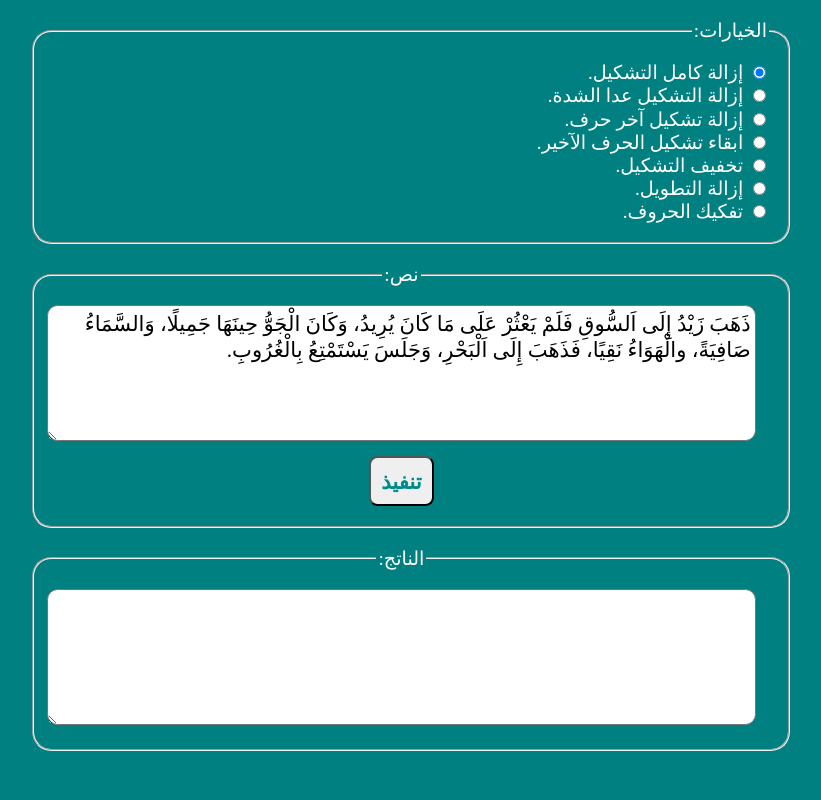
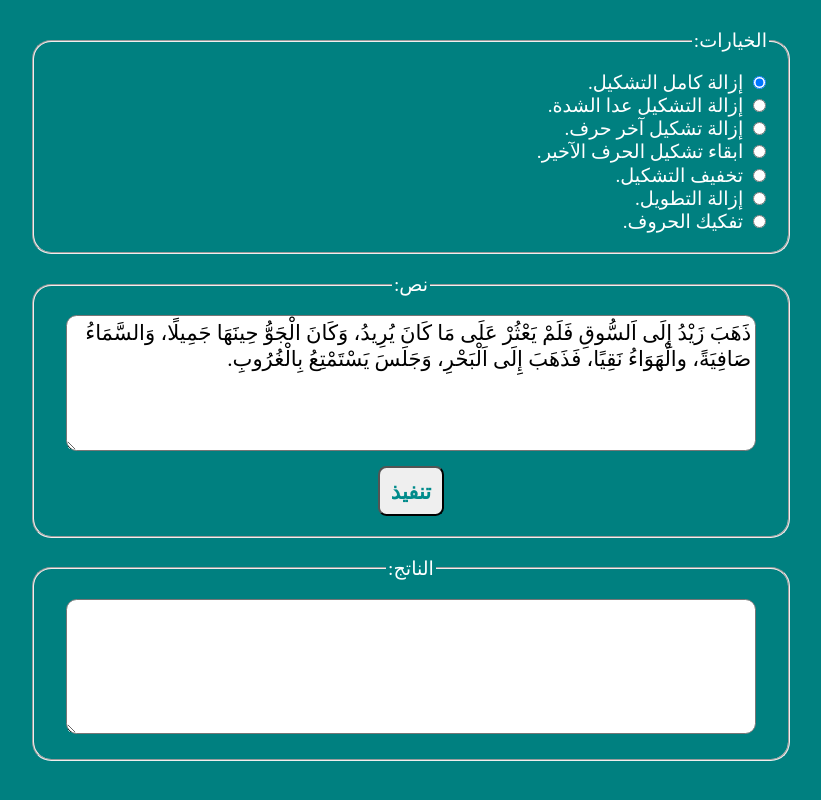
Before and after one commit to HaniAmmar/JSArabicLib, a plain HTML site: page index.html in a window 1280 px wide. Shown: the whole page, without its empty margins (229-1050 px from the left). Drawn offline with Linux system fonts and the light colour scheme.

Commit message:
Add small margin

```diff
--- a/css/style.css
+++ b/css/style.css
@@ -8,7 +8,7 @@ body {
 
 fieldset {
     border-radius: 1em;
-    padding: 1em 1em 1em 0;
+    padding: 1em;
     margin: 0;
 }
 
@@ -35,7 +35,7 @@ button {
 #main {
     width: 60%;
     display: block;
-    padding: 0;
+    padding: 0.1em;
     margin: 0 auto;
     text-align: center;
     flex-wrap: wrap;
```
